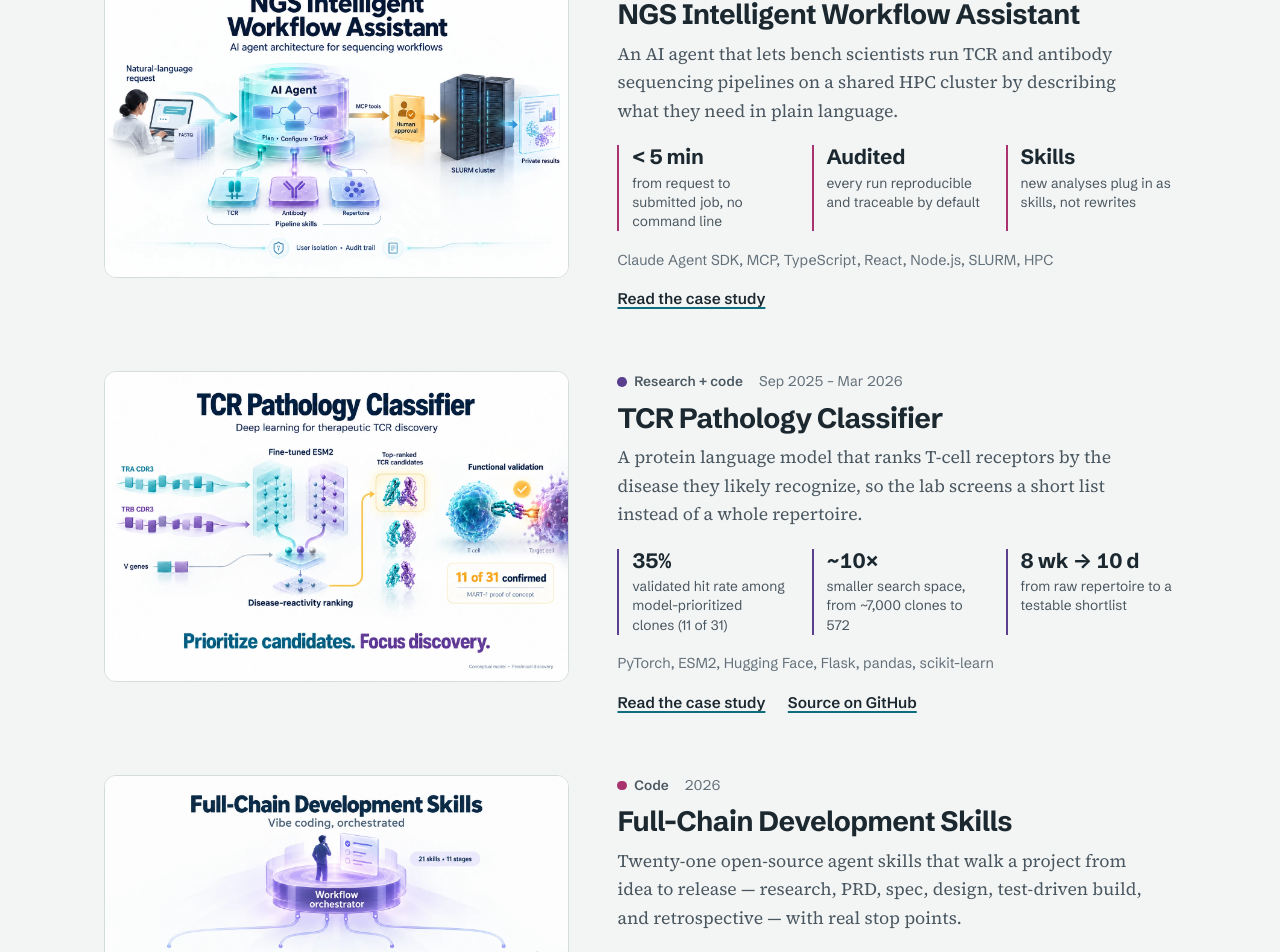
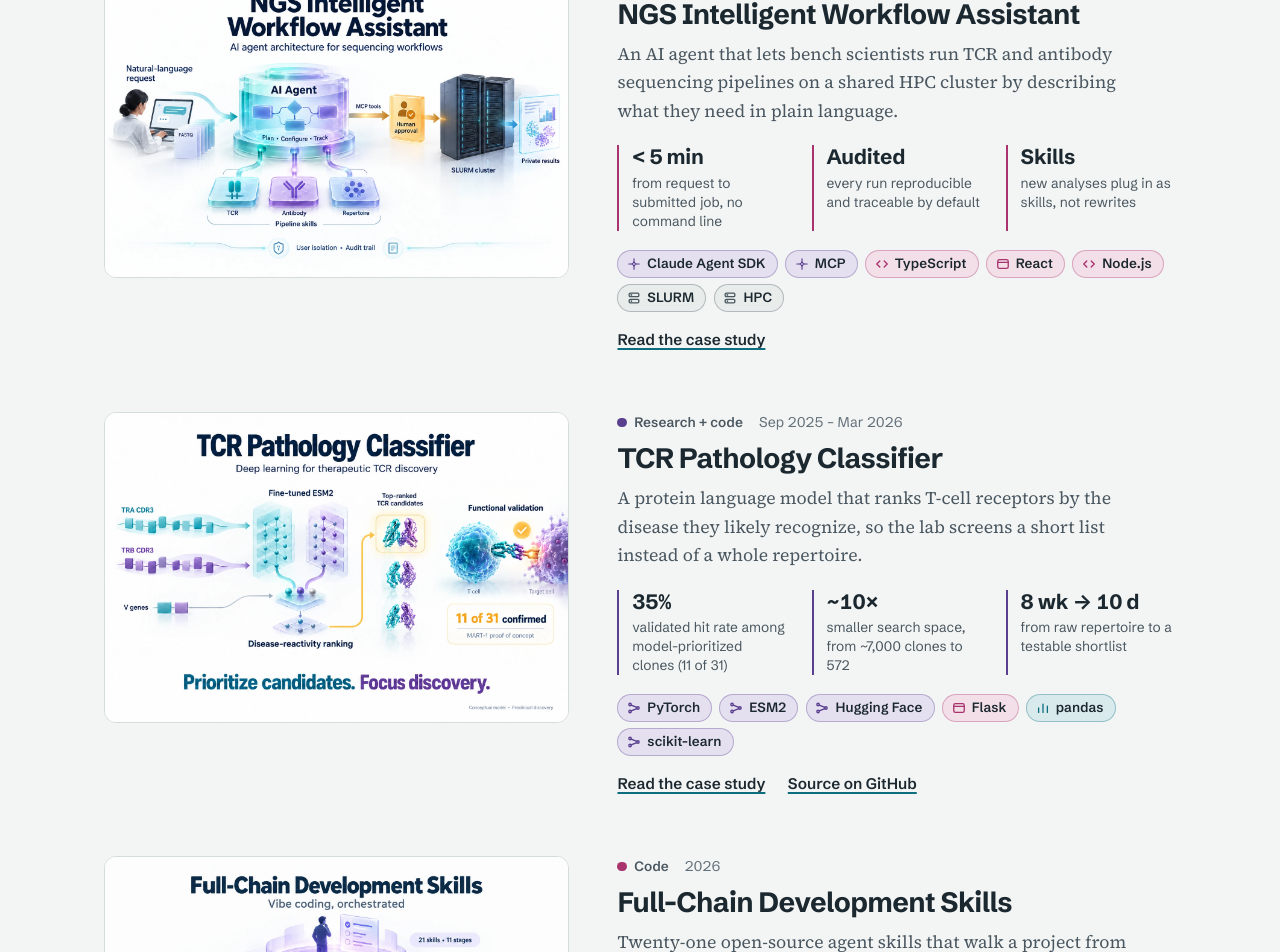
Before and after one commit to sys0507/sys0507.github.io, a Jekyll site: the page built from index.html, in a window 1280 px wide. Shown: the part 1465-2417 px from the top of the page. Built offline with Jekyll 4.4.1, drawn with Linux system fonts in a browser that asks for light colours; some of the changed text lies outside the part shown.

Commit message:
Projects: stack keywords as icon pills; list all four projects on the home page
Co-Authored-By: Claude Sonnet 5.5 <noreply@anthropic.com>
Claude-Session: https://claude.ai/code/session_01Q3RyRHNauFDp5gBXLQT2zn

```diff
--- a/_includes/project-row.html
+++ b/_includes/project-row.html
@@ -19,7 +19,7 @@
       {%- endfor %}
     </ul>
     {%- endif %}
-    <p class="project-stack"><span class="visually-hidden">Built with: </span>{{ pr.stack | join: ', ' }}</p>
+    {% include stack-chips.html items=pr.stack %}
     <p class="project-links">
       <a href="{{ pr.url | relative_url }}">Read the case study<span class="visually-hidden">: {{ pr.title }}</span></a>
       {%- if pr.repo %}<a href="{{ pr.repo }}">Source on GitHub</a>{% endif -%}
--- /dev/null
+++ b/_includes/stack-chips.html
@@ -0,0 +1,36 @@
+{%- comment -%}
+  Renders a project's `stack` list as small pills with a category icon and colour.
+  Usage: {% include stack-chips.html items=pr.stack %}
+  Categories: lang (code, magenta) · web (magenta) · agent / ml (violet) · data / bio (cyan) · infra (slate).
+  Unknown keywords fall back to a neutral dot, so any new stack item still renders.
+{%- endcomment -%}
+<ul class="stack" role="list" aria-label="Built with">
+  {%- for item in include.items -%}
+    {%- assign key = item | downcase -%}
+    {%- case key -%}
+      {%- when 'python', 'r', 'typescript', 'node.js', 'markdown' -%}{%- assign kind = 'lang' -%}
+      {%- when 'react', 'flask' -%}{%- assign kind = 'web' -%}
+      {%- when 'claude agent sdk', 'claude code', 'agent skills', 'mcp' -%}{%- assign kind = 'agent' -%}
+      {%- when 'esm2', 'pytorch', 'scikit-learn', 'hugging face' -%}{%- assign kind = 'ml' -%}
+      {%- when 'pandas', 'seurat', 'scanpy' -%}{%- assign kind = 'data' -%}
+      {%- when 'scrna-seq', 'sctcr-seq' -%}{%- assign kind = 'bio' -%}
+      {%- when 'slurm', 'hpc' -%}{%- assign kind = 'infra' -%}
+      {%- else -%}{%- assign kind = 'other' -%}
+    {%- endcase -%}
+  <li class="chip chip--{{ kind }}">
+    <svg viewBox="0 0 16 16" width="14" height="14" fill="none" stroke="currentColor" stroke-width="1.5" stroke-linecap="round" stroke-linejoin="round" aria-hidden="true" focusable="false">
+      {%- case kind -%}
+        {%- when 'lang' -%}<path d="M5.5 4.5 2 8l3.5 3.5M10.5 4.5 14 8l-3.5 3.5"/>
+        {%- when 'web' -%}<rect x="2" y="3" width="12" height="10" rx="2"/><path d="M2 6.2h12"/>
+        {%- when 'agent' -%}<path d="M8 2v3.2M8 10.8V14M2 8h3.2M10.8 8H14M8 5.2 9 7l1.8 1L9 9 8 10.8 7 9 5.2 8 7 7z" stroke-width="1.3"/>
+        {%- when 'ml' -%}<circle cx="3.5" cy="4" r="1.4"/><circle cx="3.5" cy="12" r="1.4"/><circle cx="12.5" cy="8" r="1.4"/><path d="M4.8 4.6 11.2 7.4M4.8 11.4 11.2 8.6"/>
+        {%- when 'data' -%}<path d="M3 13V8M8 13V3.5M13 13V6"/>
+        {%- when 'bio' -%}<circle cx="4.5" cy="10.5" r="1.4" fill="currentColor" stroke="none"/><circle cx="8" cy="5" r="1.4" fill="currentColor" stroke="none"/><circle cx="11.5" cy="9.5" r="1.4" fill="currentColor" stroke="none"/><circle cx="7.5" cy="11.5" r="1.4" fill="currentColor" stroke="none"/><circle cx="11" cy="4.5" r="1.4" fill="currentColor" stroke="none"/>
+        {%- when 'infra' -%}<rect x="2.5" y="2.5" width="11" height="4" rx="1.2"/><rect x="2.5" y="9.5" width="11" height="4" rx="1.2"/><path d="M5 4.5h.01M5 11.5h.01" stroke-width="2"/>
+        {%- else -%}<circle cx="8" cy="8" r="2" fill="currentColor" stroke="none"/>
+      {%- endcase -%}
+    </svg>
+    <span>{{ item }}</span>
+  </li>
+  {%- endfor -%}
+</ul>
--- a/assets/css/main.css
+++ b/assets/css/main.css
@@ -213,7 +213,21 @@ main:focus { outline: none; }
 .channel-merge .outcomes li { border-left-color: var(--merge); }
 .outcomes strong { display: block; font-size: 1.3rem; font-weight: 700; letter-spacing: -.01em; font-variant-numeric: tabular-nums; line-height: 1.2; }
 .outcomes span { display: block; font-size: .86rem; line-height: 1.4; color: var(--ink-2); margin-top: .2rem; }
-.project-stack { margin-top: 1.1rem; font-size: .9rem; color: var(--ink-3); }
+/* stack pills: icon + colour by kind of tool */
+.stack { list-style: none; padding: 0; margin: 1.15rem 0 0; display: flex; flex-wrap: wrap; gap: .4rem .45rem; }
+.chip {
+  --c: var(--ink-3); --t: var(--plate);
+  display: inline-flex; align-items: center; gap: .38rem;
+  padding: .2rem .7rem .2rem .55rem; border-radius: 999px;
+  font-size: .84rem; font-weight: 550; line-height: 1.45; letter-spacing: .005em; color: var(--ink);
+  background: var(--t); border: 1px solid var(--rule);
+  border-color: color-mix(in srgb, var(--c) 34%, transparent);
+}
+.chip svg { width: 14px; height: 14px; flex: none; color: var(--c); }
+.chip--lang, .chip--web { --c: var(--code); --t: var(--code-tint); }
+.chip--agent, .chip--ml { --c: var(--merge); --t: var(--merge-tint); }
+.chip--data, .chip--bio { --c: var(--research); --t: var(--research-tint); }
+.chip--infra { --c: var(--ink-2); --t: var(--well); }
 .project-links { display: flex; flex-wrap: wrap; gap: .5rem 1.4rem; margin-top: 1rem; font-weight: 600; font-size: .96rem; }
 .project-links a { text-decoration-color: var(--research); text-decoration-thickness: 1.5px; }
 
--- a/index.html
+++ b/index.html
@@ -65,7 +65,7 @@ scripts: [/assets/js/fig0.js]
     <p class="section-lede">Models and software I’ve built to shorten the distance from sequencer to decision.</p>
   </header>
   <div class="project-list">
-    {%- for pr in projects limit: 3 %}
+    {%- for pr in projects %}
       {% include project-row.html project=pr %}
     {%- endfor %}
   </div>
```
